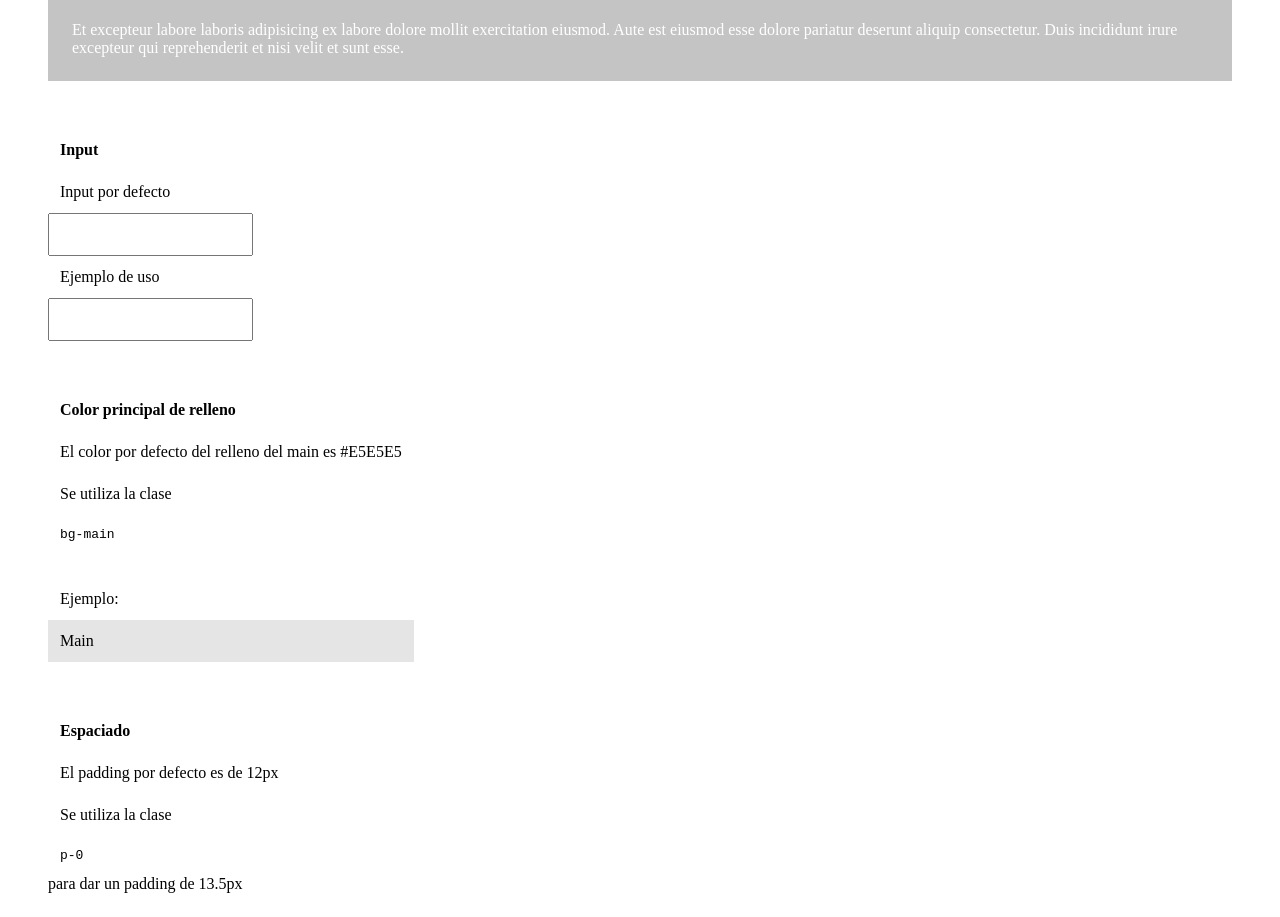
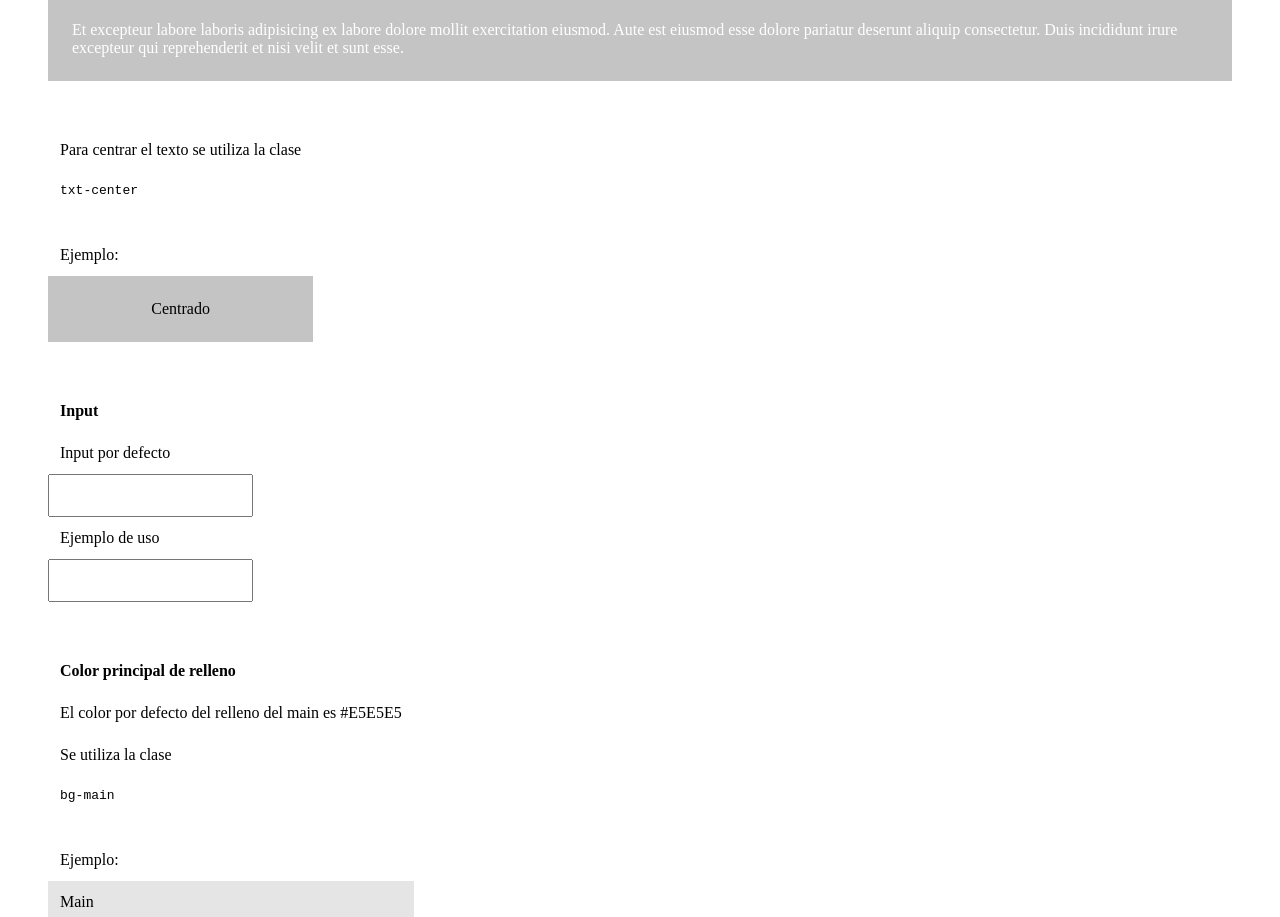
Before and after one commit to RooftopAcademy/rooftstrap, a website built with webpack: page src/template.html in a window 1280 px wide. Shown: the part 1628-2545 px from the top of the page. Built offline with nearby package versions, Linux system fonts and the light colour scheme.

Commit message:
created html class to center text

```diff
--- a/src/template.html
+++ b/src/template.html
@@ -106,6 +106,10 @@
 
         .txt-white {
             color: #FFF;
+        }
+
+        .txt-center {
+            text-align: center;
         }
 
         .input {
@@ -226,6 +230,19 @@
         </div>
 
         <div class="row">
+            <div class="col" >
+                <p>Para centrar el texto se utiliza la clase
+                    <pre>txt-center</pre>
+                    </p>
+                    <p>Ejemplo:</p>
+
+                    <div class="bg-light-grey">
+                        <p class="txt-center">Centrado</p>
+                    </div>
+            </div>
+        </div>
+
+        <div class="row">
             <div class="col">
                 <h4>Input</h4>
                 <p>Input por defecto</p>
```
